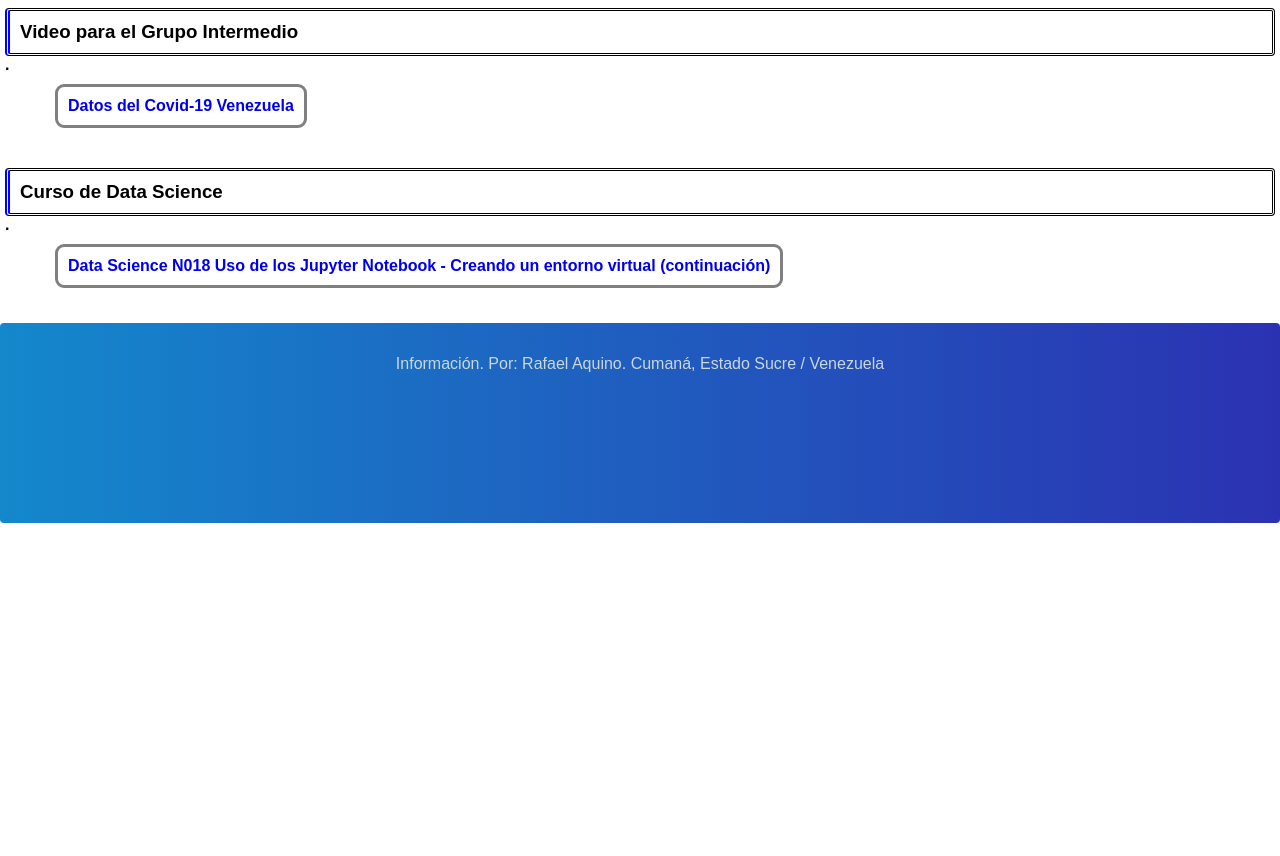
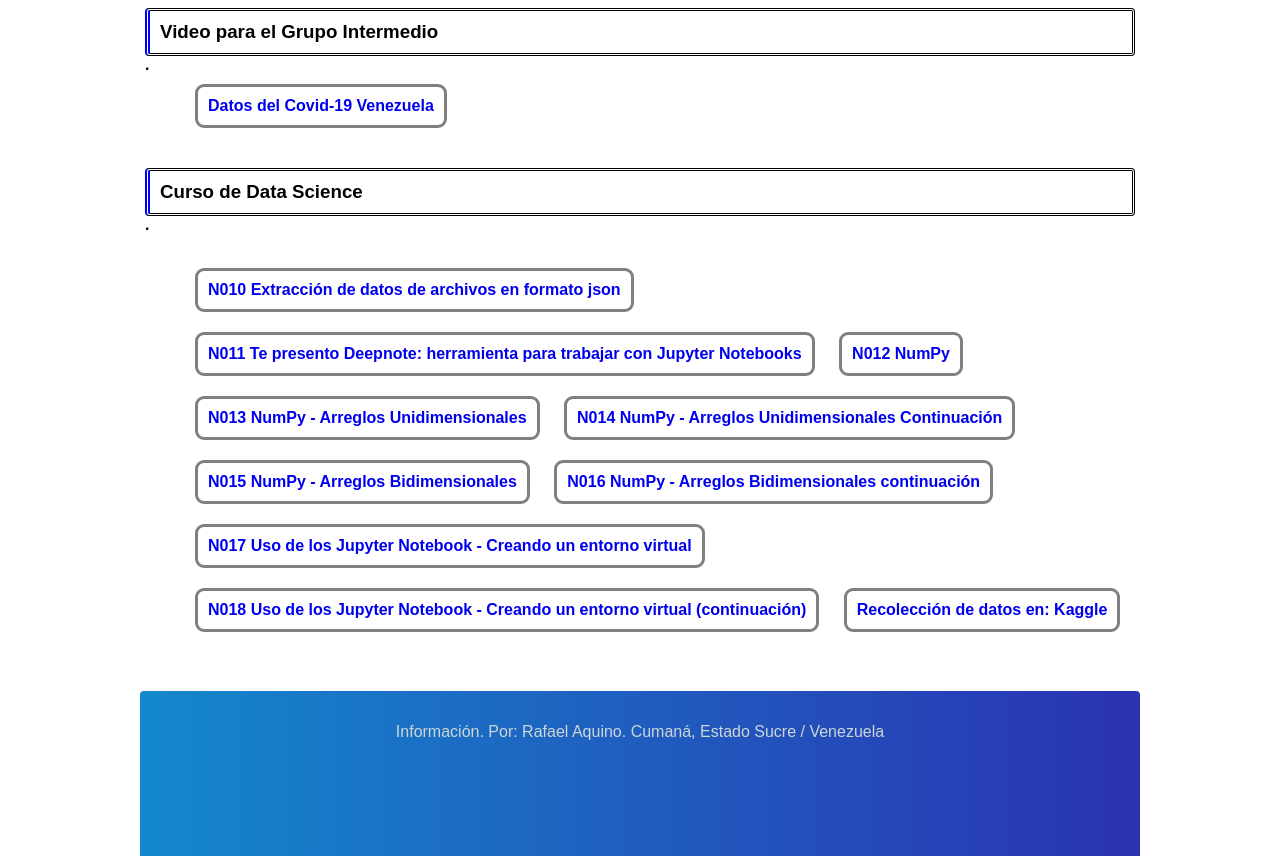
Before and after one commit to siraquino/pythoncumanes, a plain HTML site: page grupo.html in a window 1280 px wide. Shown: the part 422-1278 px from the top of the page. Before the commit the page ends 955 px from the top, so only its background shows below. Drawn offline with Linux system fonts and the light colour scheme.

Commit message:
del10al19
del10al19

```diff
--- a/grupo.html
+++ b/grupo.html
@@ -11,7 +11,7 @@
 	<header>
 		<h1> Python Cumanés </h1>
 	</header>
-
+<div class="container">
 	<div class="caja">
 		<h3> Para el Grupo de Alumnos Nivel Intermedio</h3>
 		<div style="background-color: grey;padding:15px ">
@@ -34,8 +34,6 @@
 		</ul>
 		</div>
 	</div>
-</div>
-
 
 <div class="caja">
 <h3> Video para el Grupo Intermedio</h3>
@@ -47,21 +45,46 @@
 		</li>
 	</ul>
 </div>
-</div>
 
 <div class="caja">
 <h3> Curso de Data Science</h3>
 <b>.</b><br>
+<p>
 <ul>
 	<li>
-		<a href="https://peakd.com/hive-154226/@rafaelaquino/data-science-n018-uso-de-los-jupyter-notebook-creando-un-entorno-virtual-continuacion" target="_blank">Data Science N018 Uso de los Jupyter Notebook - Creando un entorno virtual (continuación)</a>
+		<a href="https://peakd.com/hive-154226/@rafaelaquino/data-science-n010-extraccion-de-datos-de-archivos-en-formato-json" target="_blank">N010 Extracción de datos de archivos en formato json</a>
+	</li>
+	<li>
+		<a href="https://peakd.com/hive-154226/@rafaelaquino/data-science-n011-te-presento-deepnote-herramienta-para-trabajar-con-jupyter-notebooks" target="_blank">N011 Te presento Deepnote: herramienta para trabajar con Jupyter Notebooks</a>
+	</li>
+	<li>
+		<a href="https://peakd.com/hive-154226/@rafaelaquino/data-science-n012-numpy" target="_blank">N012 NumPy</a>
+	</li>
+	<li>
+		<a href="https://peakd.com/hive-154226/@rafaelaquino/data-science-n013-numpy-arreglos-unidimensionales" target="_blank">N013 NumPy - Arreglos Unidimensionales </a>
+	</li>
+	<li>
+		<a href="https://peakd.com/hive-154226/@rafaelaquino/data-science-n014-numpy-arreglos-unidimensionales-continuacion" target="_blank">N014 NumPy - Arreglos Unidimensionales Continuación</a>
+	</li>
+	<li>
+		<a href="https://peakd.com/hive-154226/@rafaelaquino/data-science-n015-numpy-arreglos-bidimensionales" target="_blank">N015 NumPy - Arreglos Bidimensionales
+		</a>
+	</li>
+	<li>
+		<a href="https://peakd.com/hive-154226/@rafaelaquino/data-science-n016-numpy-arreglos-bidimensionales-continuacion" target="_blank">N016 NumPy - Arreglos Bidimensionales continuación</a>
+	</li>
+	<li>
+		<a href="https://peakd.com/hive-154226/@rafaelaquino/data-science-n017-uso-de-los-jupyter-notebook-creando-un-entorno-virtual" target="_blank">N017 Uso de los Jupyter Notebook - Creando un entorno virtual</a>
+	</li>
+	<li>
+		<a href="https://peakd.com/hive-154226/@rafaelaquino/data-science-n018-uso-de-los-jupyter-notebook-creando-un-entorno-virtual-continuacion" target="_blank">N018 Uso de los Jupyter Notebook - Creando un entorno virtual (continuación)</a>
+	</li>
+	<li>
+		<a href="https://peakd.com/hive-154226/@rafaelaquino/data-science-n019-recoleccion-de-datos-en-kaggle" target="_blank">Recolección de datos en: Kaggle</a>
 	</li>
 </ul>
+</p>
 </div>
-
-
-
-
 
 <footer>
 	<p>Información. Por: Rafael Aquino. Cumaná, Estado Sucre / Venezuela </P>
```
